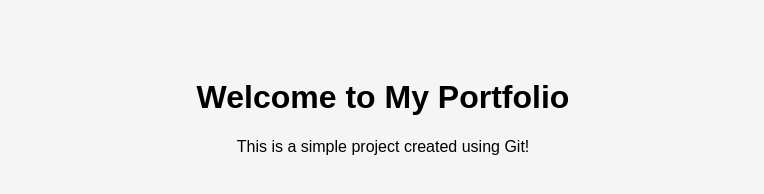
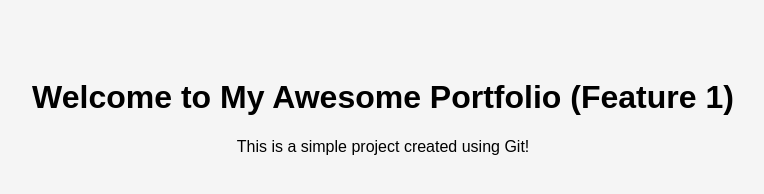
Before and after one commit to bahvi07/my-first-repo, a plain HTML site: page index.html in a window 1280 px wide. Shown: the whole page, without its empty margins (257-1021 px from the left). Drawn offline with Linux system fonts and the light colour scheme.

Commit message:
updated feature on (feature-1)

```diff
--- a/newName.html
+++ b/index.html
@@ -15,7 +15,8 @@
 
 </head>
 <body>
-  <h1>Welcome to My Portfolio</h1>
+  <h1>Welcome to My Awesome Portfolio (Feature 1)</h1>
+
   <p>This is a simple project created using Git!</p>
 </body>
 </html>
```
